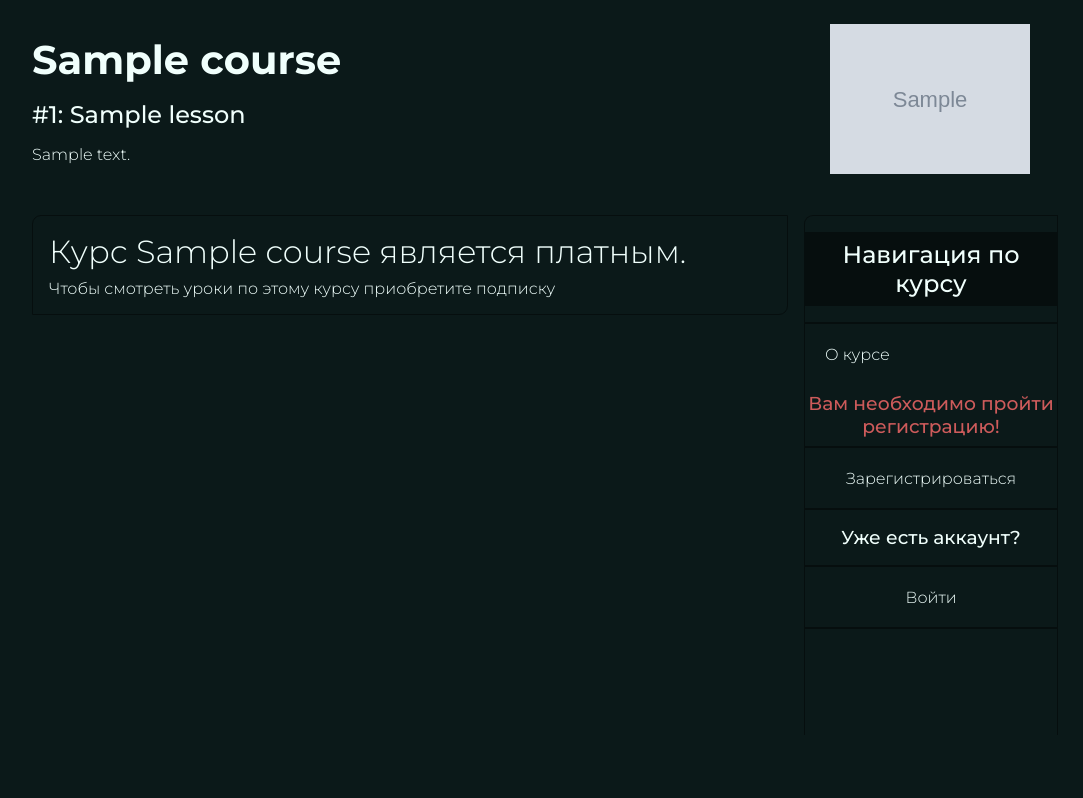
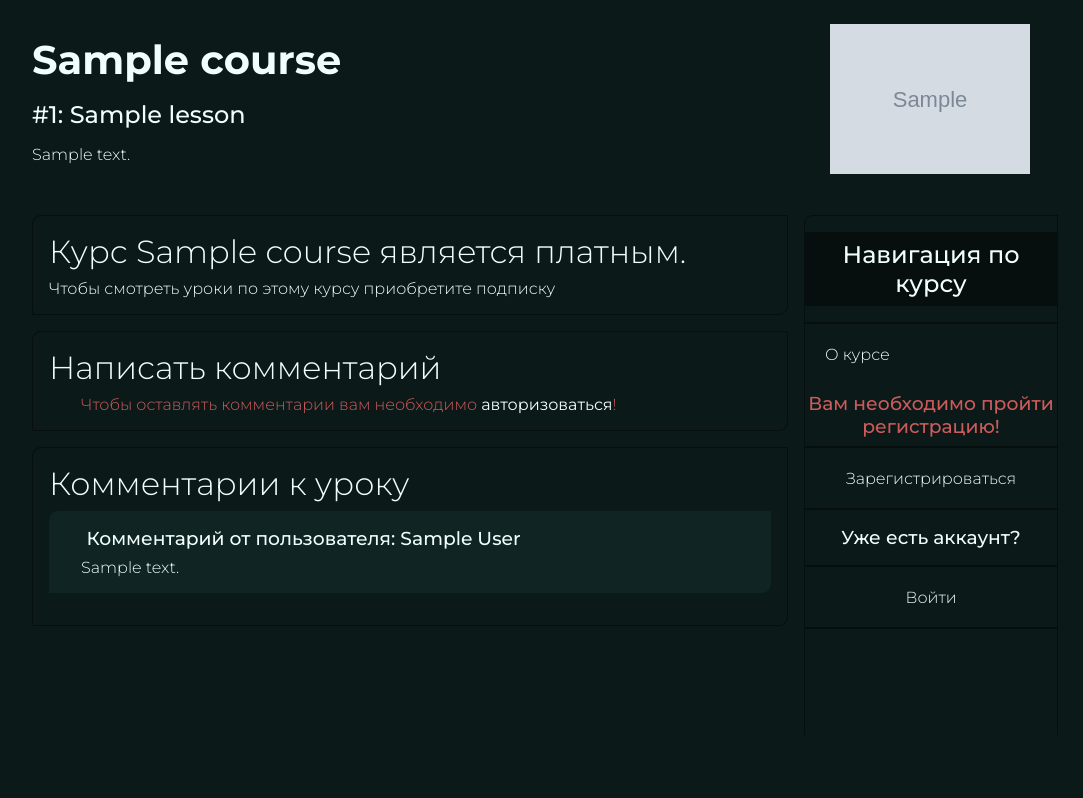
Before and after one commit to s-anz77/django-upskill, a Django app: template courseswebsite/templates/courses/lesson-detail.html in a window 1280 px wide. Shown: the part 81-879 px from the top of the page, without its empty margins (96-1179 px from the left). Run offline with Django 5.2, Linux system fonts and the light colour scheme; the template is opened without the code that fills it: most values are stand-ins (such as "Sample title", 1, 10 or a date in 2020); grey boxes marked "Sample" are stand-in pictures.

Commit message:
add comments

```diff
--- a/courseswebsite/courses/admin.py
+++ b/courseswebsite/courses/admin.py
@@ -1,6 +1,7 @@
 from django.contrib import admin
 
-from .models import Course, Lesson
+from .models import Course, Lesson, LessonComments
 
 admin.site.register(Course)
 admin.site.register(Lesson)
+admin.site.register(LessonComments)
--- a/courseswebsite/static/css/main.css
+++ b/courseswebsite/static/css/main.css
@@ -930,6 +930,16 @@ main .home-page-content .courses-section-bg .courses-section .section-heading a:
     margin-top: 2px;
 }
 
+#id_text {
+    resize: none;
+    background-color: var(--color-text-muted);
+    color: var(--color-primary);
+    padding: 8px;
+    border-radius: 9px 0;
+    font-weight: 500;
+    margin-top: 4px;
+}
+
 .form-1 button {
     background-color: var(--color-text-muted);
     color: var(--color-text);
@@ -943,6 +953,18 @@ main .home-page-content .courses-section-bg .courses-section .section-heading a:
 .form-1 .error-message {
     margin-top: 4px;
     color: var(--color-alert);
+}
+
+.comment {
+    background-color: var(--color-panel);
+    box-sizing: border-box;
+    padding: 1em 0;
+    margin-bottom: 1em;
+    border-radius: 9px 0;
+}
+
+.comment h3 {
+    margin-top: 0 !important;
 }
 
 /*--------------------------------------------------------------------------------*/
--- a/courseswebsite/templates/courses/lesson-detail.html
+++ b/courseswebsite/templates/courses/lesson-detail.html
@@ -39,6 +39,32 @@
                             <h4>Чтобы смотреть уроки по этому курсу приобретите <a href="{% url 'sub' %}">подписку</a></h4>
                         </div>
                     {% endif %}
+                    <div class="section-1 section {{ object.slug }}">
+                        <h1>Написать комментарий</h1>
+                        {% if user.is_authenticated %}
+                            <form method="POST" class="form-1" autocomplete="off">
+                                {% csrf_token %}
+                                {{ form.text }}
+                                {{ form.text.errors }}
+                                <button type="submit" id="regBut">Отправить</button>
+                            </form>
+                        {% else %}
+                            <p style="color: indianred">
+                                Чтобы оставлять комментарии вам необходимо <a style="font-weight:400" href="{% url 'user' %}">авторизоваться</a>!
+                            </p>
+                        {% endif %}
+                    </div>
+                    <div class="section-1 section {{ object.slug }}">
+                        <h1>Комментарии к уроку</h1>
+                        {% for comment in comments %}
+                            <div class="comment">
+                                <h3>Комментарий от пользователя: {{ comment.author }}</h3>
+                                <p>{{ comment.text }}</p>
+                            </div>
+                        {% empty %}
+                            <h2>Комментариев пока нет...</h2>
+                        {% endfor %}
+                    </div>
                 </div>
             <div class="page-aside section {{ object.slug }}">
                 <div class="aside-title">
```
Also changed, not shown: courseswebsite/courses/forms.py (added, +15 -0 lines), courseswebsite/courses/models.py (+17 -0 lines), courseswebsite/courses/views.py (+38 -4 lines), courseswebsite/courses/migrations/0008_lessoncomments.py (added), courseswebsite/db.sqlite3.
